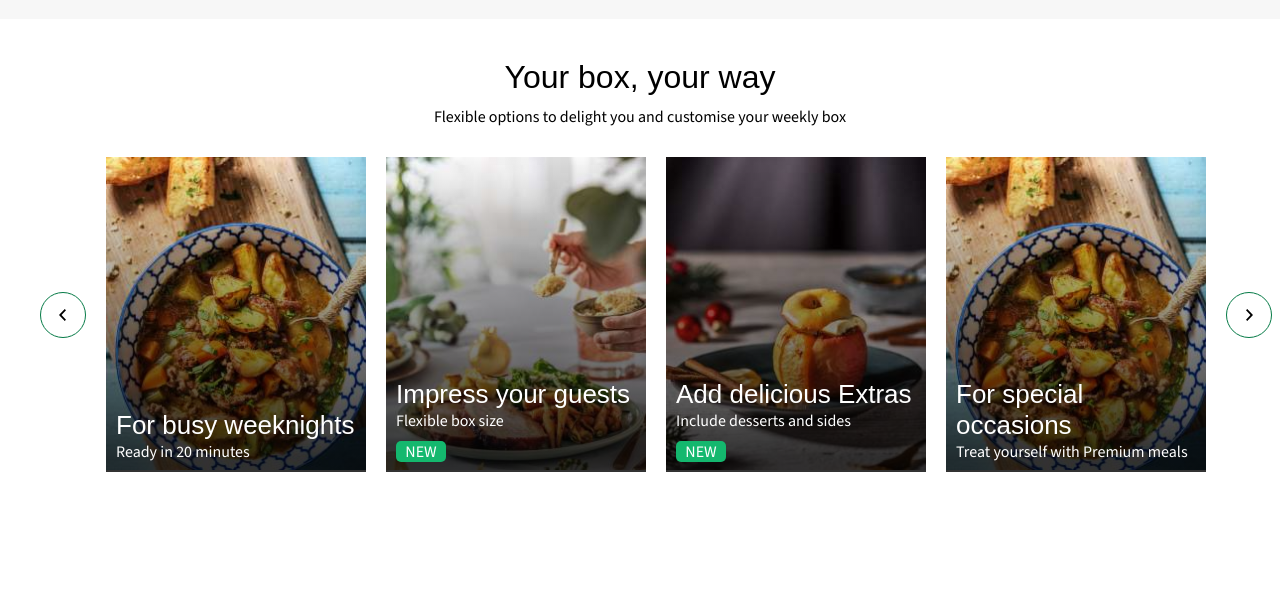
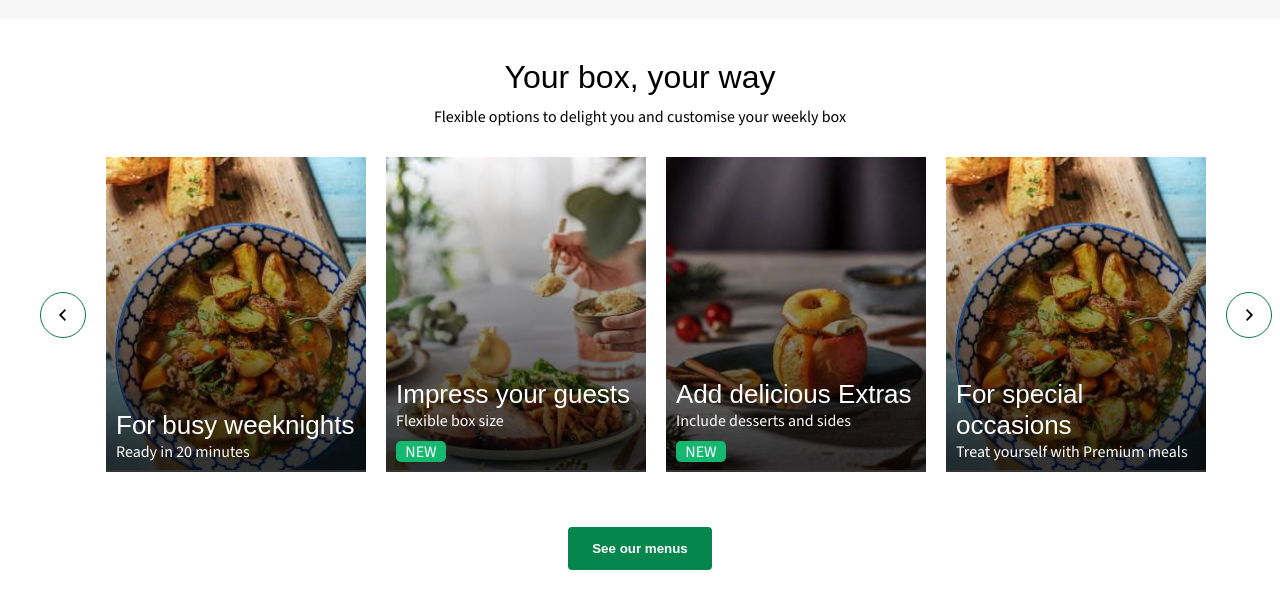
Before and after one commit to latham91/hello-fresh-clone, a plain HTML site: page index.html in a window 1280 px wide. Shown: the part 3211-3801 px from the top of the page. Before the commit the page ends 3686 px from the top, so only its background shows below. Drawn offline with nearby package versions, Linux system fonts and the light colour scheme.

Commit message:
Added carousel button

```diff
--- a/index.html
+++ b/index.html
@@ -347,6 +347,9 @@
             <img src="./images/chevron-down.svg" alt="chevron-left" />
           </div>
         </div>
+        <div class="carousel-button">
+          <button>See our menus</button>
+        </div>
       </div>
     </section>
   </body>
--- a/styles.scss
+++ b/styles.scss
@@ -406,6 +406,26 @@ header {
         max-width: 1200px;
         margin: 0 auto;
 
+        .carousel-button {
+            display: flex;
+            justify-content: center;
+            padding: 20px;
+
+            button {
+                color: #fff;
+                font-weight: 700;
+                background-color: #05864c;
+                padding: 14px 24px;
+                border-radius: 4px;
+                margin-top: 35px;
+                border: none;
+
+                &:hover {
+                    background-color: #057A46;
+                }
+            }
+        }
+
         .carousel-heading {
             text-align: center;
             padding: 30px;
```
Also changed, not shown: styles.css, 1 other file.
